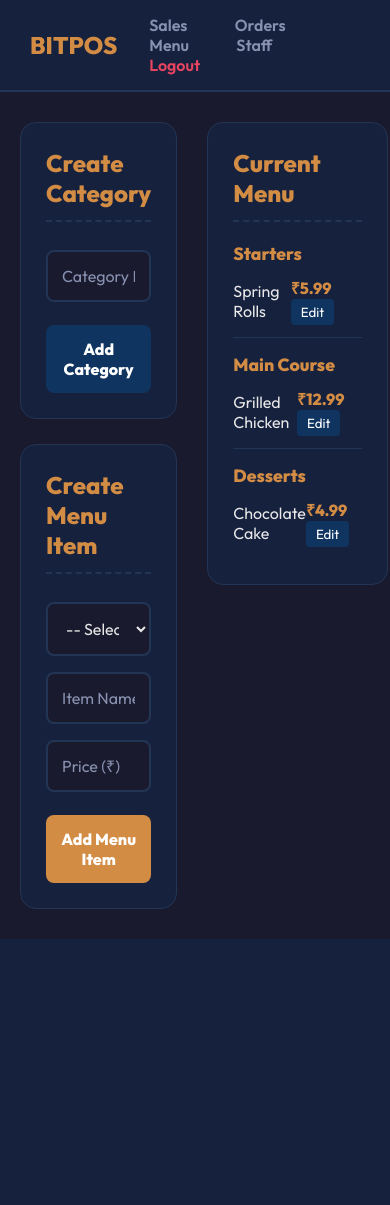
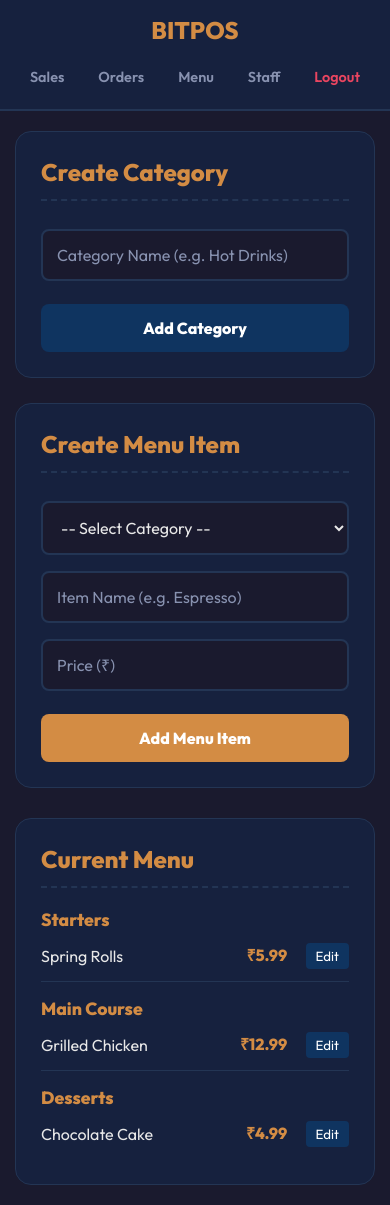
Before and after one commit to mithunmohan9633/BITPOS-Restaurant-POS, a Django app: page /menu/ in a window 390 px wide. Before the commit the page ends 939 px from the top, so only its background shows below. Run offline with Django 5.2, Linux system fonts and the light colour scheme; a user stored in the database is signed in; data comes from the database, SQL or seed files in the repository.

Commit message:
Make Staff and Menu pages responsive

```diff
--- a/core/templates/core/manage_menu.html
+++ b/core/templates/core/manage_menu.html
@@ -31,6 +31,13 @@
         .modal-content { background-color: var(--card); margin: 10% auto; padding: 25px; border: 1px solid var(--border); border-radius: 16px; width: 400px; max-width: 90%; }
         .close-btn { color: var(--muted); float: right; font-size: 28px; font-weight: bold; cursor: pointer; }
         .close-btn:hover { color: var(--text); }
+        @media (max-width: 768px) {
+            header { flex-direction: column; text-align: center; gap: 15px; padding: 15px; }
+            .nav-links { display: flex; flex-wrap: wrap; justify-content: center; gap: 10px; }
+            .nav-links a { margin-left: 0; padding: 8px 12px; font-size: 0.9rem; }
+            .container { flex-direction: column; padding: 0 15px; margin: 20px auto; }
+            .column { width: 100%; }
+        }
     </style>
 </head>
 <body>
```
Also changed, not shown: core/templates/core/manage_users.html (+9 -0 lines).
